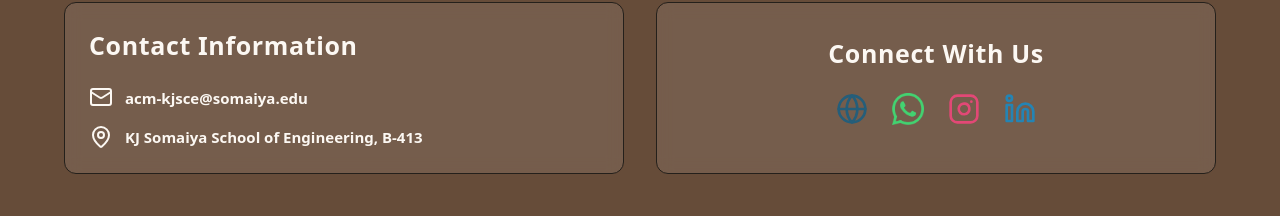
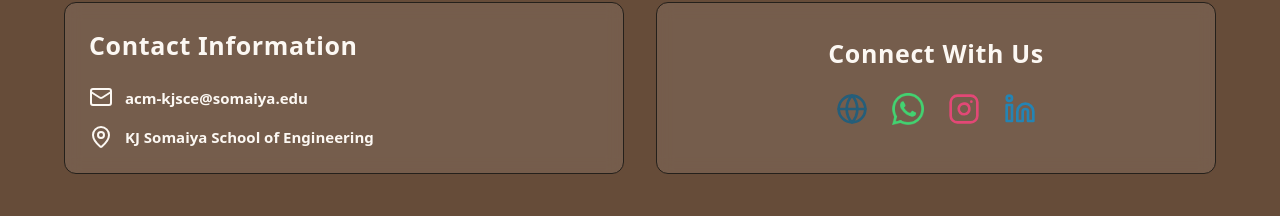
Before and after one commit to ACM-KJSCE/Artemis-Website, a React (Vite) app: page / in a window 1280 px wide. Shown: the part 3638-3854 px from the top of the page. Built offline with nearby package versions, Linux system fonts and the light colour scheme.

Commit message:
Update Footer.jsx

```diff
--- a/src/components/Footer.jsx
+++ b/src/components/Footer.jsx
@@ -25,7 +25,7 @@ const Footer = () => {
               </li>
               <li className="flex sm:items-center sm:justify-center md:justify-start gap-3">
                 <MapPin className="w-fit sm:h-6 h-[30px] " />
-                <div className=' w-fit text-[15px] font-semibold '>KJ Somaiya School of Engineering, B-413</div>
+                <div className=' w-fit text-[15px] font-semibold '>KJ Somaiya School of Engineering</div>
               </li>
             </ul>
           </div>
```
